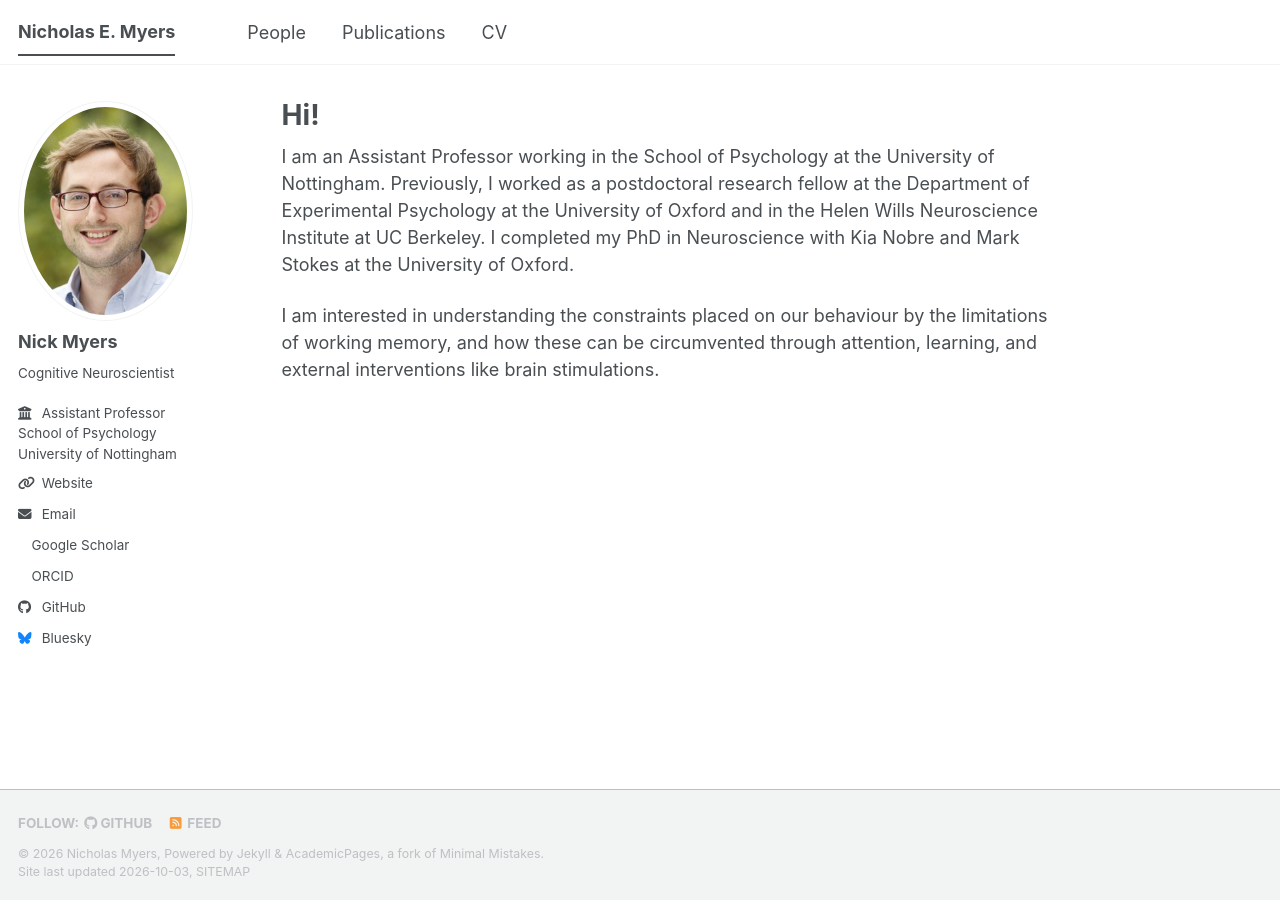
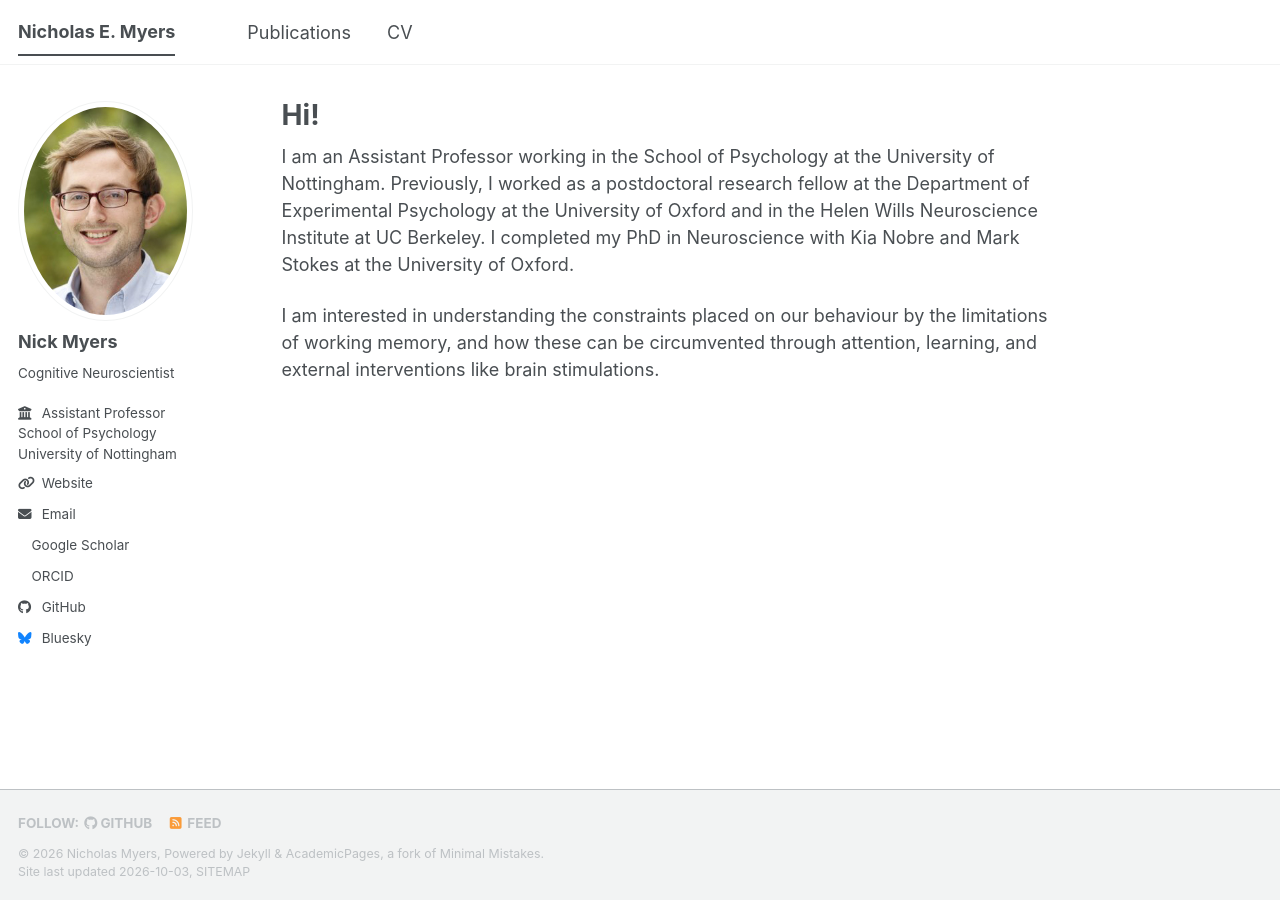
Before and after one commit to nemyers/nemyers.github.io, a Jekyll site: the page built from _pages/about.md, in a window 1280 px wide. Built offline with Jekyll 4.4.1, drawn with Linux system fonts in a browser that asks for light colours; a style sheet for code colours, icons or effects is not loaded.

Commit message:
Remove 'People' from navigation
Removed 'People' entry from the navigation menu.

```diff
--- a/_data/navigation.yml
+++ b/_data/navigation.yml
@@ -8,9 +8,6 @@
 #      Markdown formatted page while the second is generated using JSON.
 
 main:
-  - title: "People"
-    url: /people/
-
   - title: "Publications"
     url: /publications/
 
```
